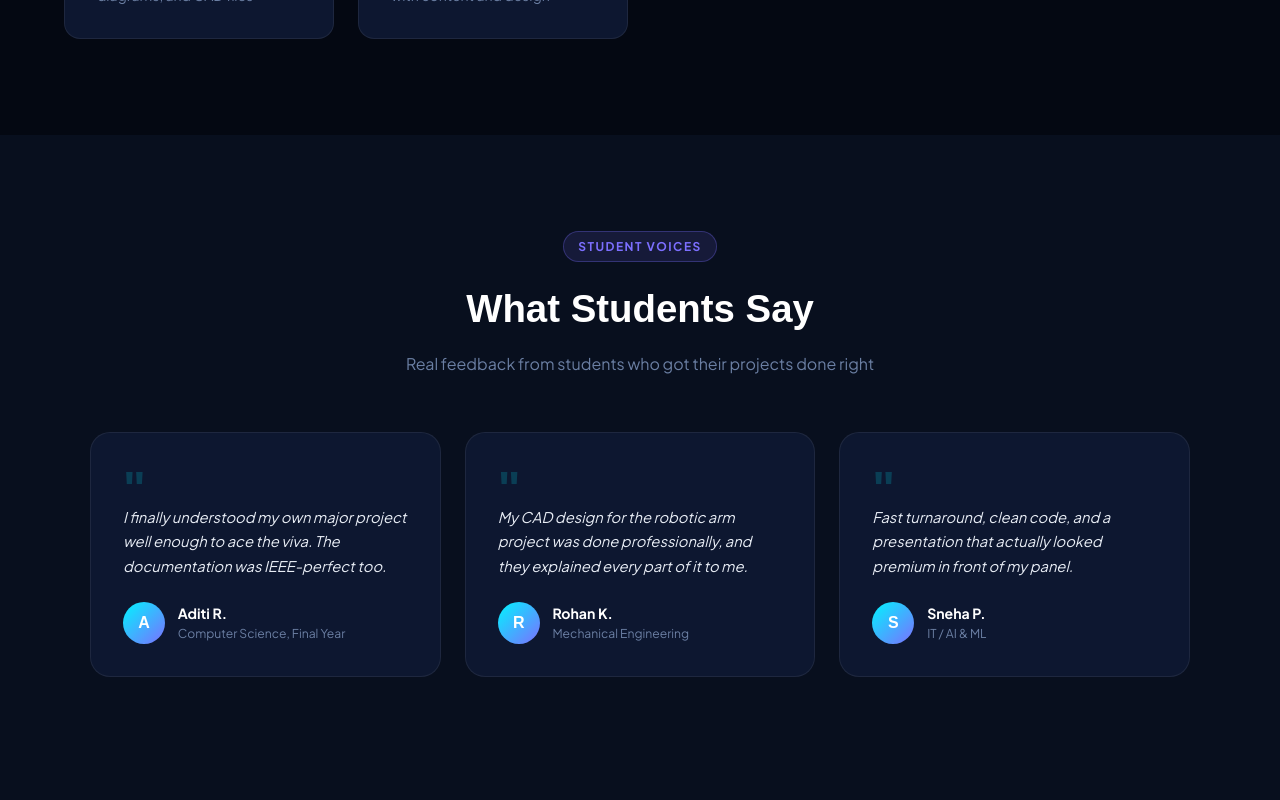
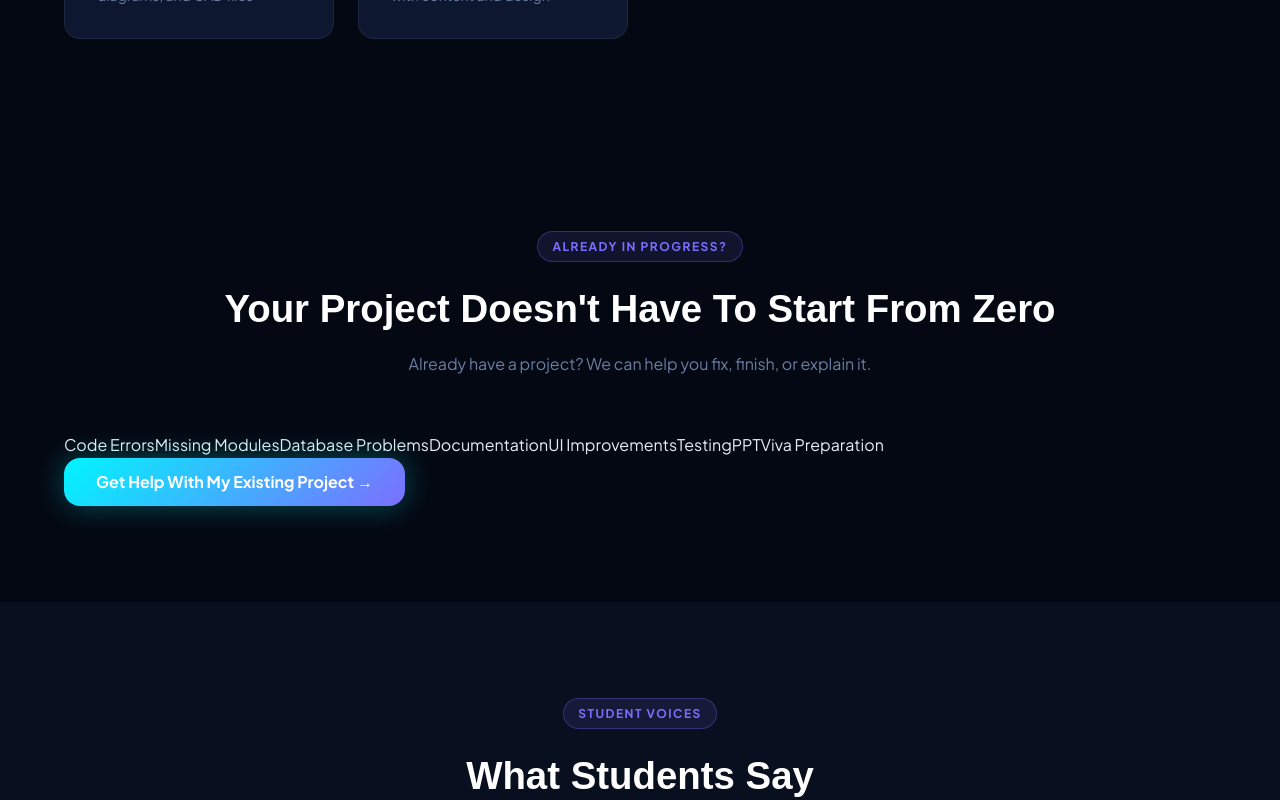
Before and after one commit to viralsparkconnect-hue/EngiAssist, a React (Vite) app in the folder app/: page / in a window 1280 px wide. Shown: the part 3040-3840 px from the top of the page. Built offline with nearby package versions, Linux system fonts and the light colour scheme; no server answers; a web font is replaced by a local one.

Commit message:
Update App.jsx

```diff
--- a/app/src/App.jsx
+++ b/app/src/App.jsx
@@ -118,6 +118,17 @@ const faqs = [
     q: "What if my branch isn't fully listed?",
     a: "Reach out anyway — the 6 branches cover most requests, but we regularly help with related and interdisciplinary topics too.",
   },
+];
+
+const fixItems = [
+  "Code Errors",
+  "Missing Modules",
+  "Database Problems",
+  "Documentation",
+  "UI Improvements",
+  "Testing",
+  "PPT",
+  "Viva Preparation",
 ];
 
 const testimonials = [
@@ -493,6 +504,31 @@ function HowItWorks() {
   );
 }
 
+function FixMyProject() {
+  return (
+    <section className="fix-section" id="fix-my-project">
+      <Reveal className="section-header">
+        <span className="section-tag">Already In Progress?</span>
+        <h2>Your Project Doesn't Have To Start From Zero</h2>
+        <p>Already have a project? We can help you fix, finish, or explain it.</p>
+      </Reveal>
+      <Reveal className="fix-wrapper" delay={100}>
+        <div className="fix-chips">
+          {fixItems.map((f) => (
+            <span key={f} className="fix-chip">{f}</span>
+          ))}
+        </div>
+        <button
+          className="btn-primary"
+          onClick={() => document.getElementById("contact").scrollIntoView({ behavior: "smooth" })}
+        >
+          Get Help With My Existing Project →
+        </button>
+      </Reveal>
+    </section>
+  );
+}
+
 function Testimonials() {
   return (
     <section className="testimonials-section">
@@ -673,10 +709,34 @@ function Projects() {
   );
 }
 
+const projectStatusOptions = [
+  { value: "idea", label: "Only Idea" },
+  { value: "started", label: "Started" },
+  { value: "partial", label: "Partially Completed" },
+  { value: "almost", label: "Almost Completed" },
+];
+
+function makeLeadCode() {
+  // Short human-readable reference the student can quote over WhatsApp —
+  // not a database key, just something friendlier than a UUID.
+  const n = Date.now().toString().slice(-6);
+  return `EA-${n}`;
+}
+
 function Contact() {
-  const [form, setForm] = useState({ name: "", email: "", branch: "cs", semester: "", project: "", message: "" });
+  const [form, setForm] = useState({
+    name: "",
+    email: "",
+    branch: "cs",
+    semester: "",
+    project: "",
+    projectStatus: "",
+    deadline: "",
+    message: "",
+  });
   const [submitted, setSubmitted] = useState(false);
   const [submitting, setSubmitting] = useState(false);
+  const [leadCode, setLeadCode] = useState("");
 
   const handle = (e) => setForm({ ...form, [e.target.name]: e.target.value });
 
@@ -686,6 +746,10 @@ function Contact() {
 
     const branchName =
       branches.find((b) => b.id === form.branch)?.label || form.branch;
+    const statusLabel =
+      projectStatusOptions.find((s) => s.value === form.projectStatus)?.label || "Not specified";
+
+    const code = makeLeadCode();
 
     // Save the lead so it shows up in /dashboard — if this fails (e.g. offline),
     // we still let the student reach us on WhatsApp below.
@@ -697,7 +761,10 @@ function Contact() {
           branch: form.branch,
           semester: form.semester,
           project: form.project,
+          project_status: form.projectStatus || null,
+          deadline: form.deadline || null,
           message: form.message,
+          lead_code: code,
         },
       ]);
       if (insertError) console.error("Lead save failed:", insertError.message);
@@ -707,13 +774,15 @@ function Contact() {
 
     const message = `Hello EngiAssist!
 
-New Project Help Request
+New Project Help Request (Ref: ${code})
 
 Name: ${form.name}
 Email: ${form.email}
 Branch: ${branchName}
 Semester: ${form.semester || "Not specified"}
 Project: ${form.project || "Not specified"}
+Current Status: ${statusLabel}
+Deadline: ${form.deadline || "Not specified"}
 
 Message:
 ${form.message || "No message provided"}
@@ -726,6 +795,7 @@ Please contact me regarding my project.`;
     window.open(whatsappUrl, "_blank");
 
     setSubmitting(false);
+    setLeadCode(code);
     setSubmitted(true);
   };
 
@@ -774,7 +844,16 @@ Please contact me regarding my project.`;
               </select>
             </div>
             <input name="project" placeholder="Project Name / Topic (if you have one)" value={form.project} onChange={handle} />
-            <textarea name="message" placeholder="Describe what help you need (project type, deadline, specific requirements...)" rows={4} value={form.message} onChange={handle}></textarea>
+            <div className="form-row">
+              <select name="projectStatus" value={form.projectStatus} onChange={handle}>
+                <option value="">Current Status</option>
+                {projectStatusOptions.map((s) => (
+                  <option key={s.value} value={s.value}>{s.label}</option>
+                ))}
+              </select>
+              <input name="deadline" type="date" placeholder="Deadline" value={form.deadline} onChange={handle} />
+            </div>
+            <textarea name="message" placeholder="Describe what help you need (specific requirements, existing issues, etc.)" rows={4} value={form.message} onChange={handle}></textarea>
             <button type="submit" className="btn-submit" disabled={submitting}>
               {submitting ? "Submitting..." : "Submit Request 🚀"}
             </button>
@@ -782,8 +861,9 @@ Please contact me regarding my project.`;
         ) : (
           <div className="success-box">
             <div className="success-icon">🎉</div>
-            <h3>Request Received!</h3>
-            <p>We'll reach out to you within 24 hours. Check your email at <strong>{form.email}</strong></p>
+            <h3>Requirement Received!</h3>
+            <p className="success-lead-code">Reference ID: <strong>{leadCode}</strong></p>
+            <p>Our team will review your requirement and reach out on WhatsApp. Quote the reference above if you follow up with us.</p>
             <button className="btn-primary" onClick={() => setSubmitted(false)}>Submit Another Request</button>
           </div>
         )}
@@ -834,6 +914,7 @@ function Landing() {
       <Branches />
       <HowItWorks />
       <Services />
+      <FixMyProject />
       <Testimonials />
       <Projects />
       <FAQ />
```
